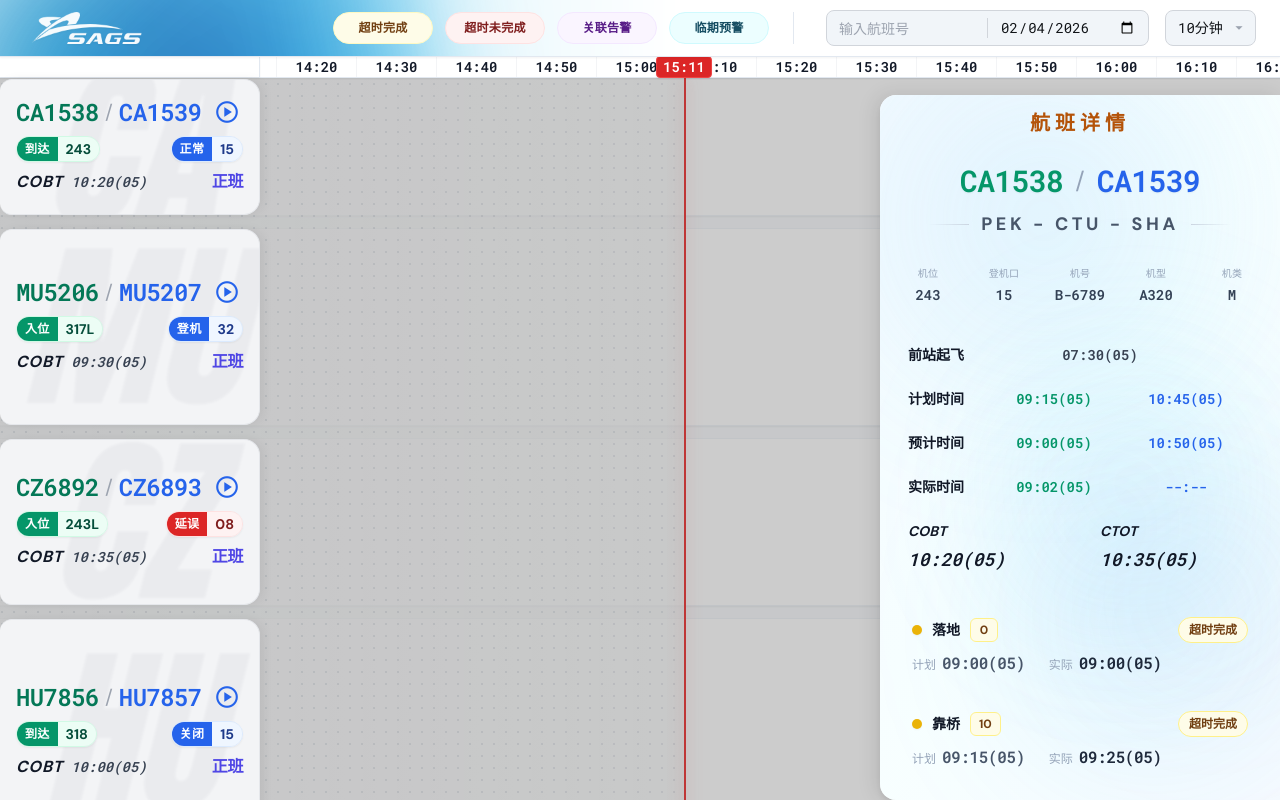
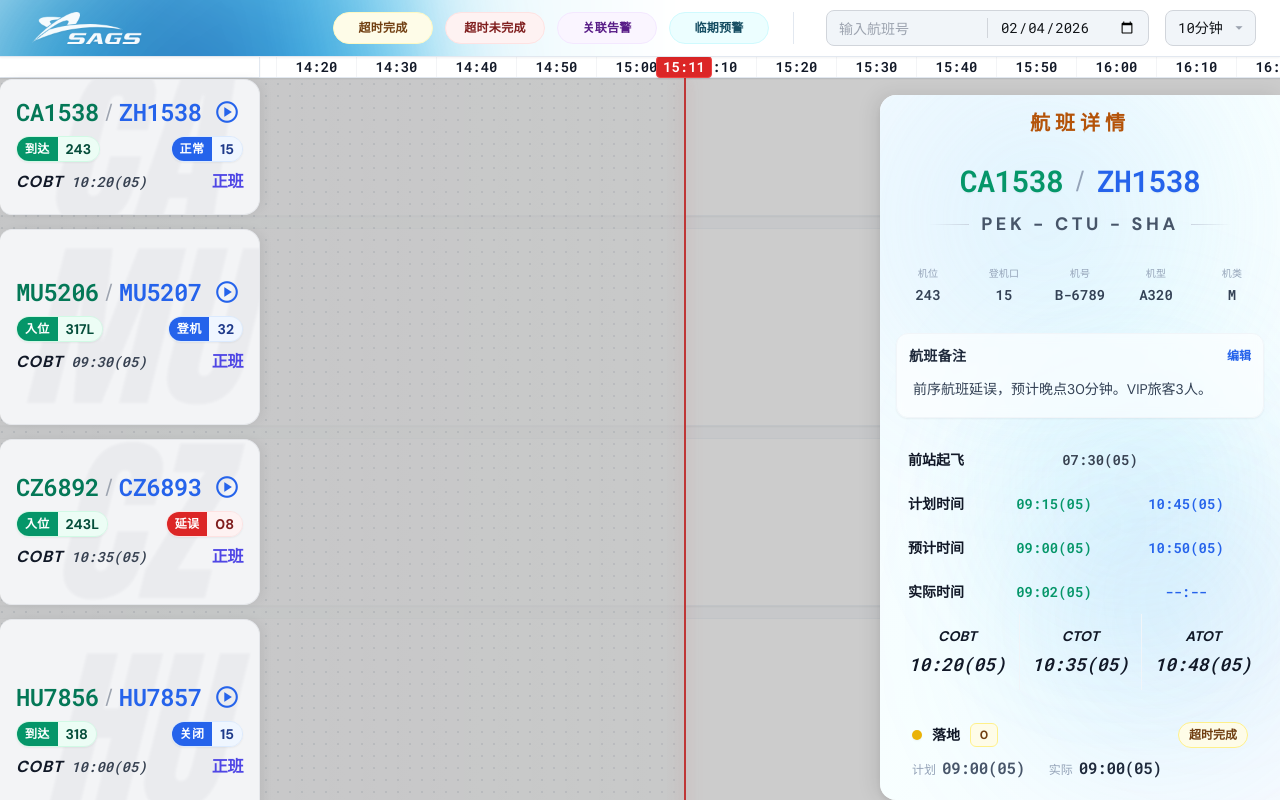
Before and after one commit to fwilyair/flight-ops-center, a React (Vite) app: page / in a window 1280 px wide. Both pictures are taken after a click on the element 130 px from the left and 147 px from the top of the page. Built offline with nearby package versions, Linux system fonts and the light colour scheme.

Commit message:
feat: add flight remarks and ATOT display

```diff
--- a/App.tsx
+++ b/App.tsx
@@ -14,6 +14,9 @@ const App: React.FC = () => {
     const now = new Date();
     return `${now.getHours()}:${now.getMinutes().toString().padStart(2, '0')}`;
   });
+
+  // 航班列表状态（初始化为 Mock 数据）
+  const [flights, setFlights] = useState<Flight[]>(MOCK_FLIGHTS);
 
   // 搜索和日期状态
   const [searchQuery, setSearchQuery] = useState('');
@@ -39,6 +42,15 @@ const App: React.FC = () => {
 
   const handlePanelClose = () => {
     setIsPanelOpen(false);
+  };
+
+  const handleFlightUpdate = (updatedFlight: Flight) => {
+    setFlights(prev => prev.map(f => f.id === updatedFlight.id ? updatedFlight : f));
+
+    // 如果当前选中的航班就是更新的航班，也需要更新 selectedFlight 状态
+    if (selectedFlight?.id === updatedFlight.id) {
+      setSelectedFlight(updatedFlight);
+    }
   };
 
   // 胶囊详情弹窗状态
@@ -71,7 +83,7 @@ const App: React.FC = () => {
 
   // 过滤航班列表
   const filteredFlights = useMemo(() => {
-    return MOCK_FLIGHTS.filter(flight => {
+    return flights.filter(flight => {
       // 航班号过滤（不区分大小写）
       const matchesSearch = searchQuery === '' ||
         flight.flightNo.toLowerCase().includes(searchQuery.toLowerCase()) ||
@@ -278,6 +290,7 @@ const App: React.FC = () => {
         flight={selectedFlight}
         isOpen={isPanelOpen}
         onClose={handlePanelClose}
+        onFlightUpdate={handleFlightUpdate}
       />
 
       {/* Capsule Detail Modal */}
--- a/components/FlightDetailPanel.tsx
+++ b/components/FlightDetailPanel.tsx
@@ -5,6 +5,7 @@ interface FlightDetailPanelProps {
     flight: Flight | null;
     isOpen: boolean;
     onClose: () => void;
+    onFlightUpdate?: (flight: Flight) => void;
 }
 
 // Format time to HH:MM(DD) format
@@ -19,7 +20,17 @@ export const FlightDetailPanel: React.FC<FlightDetailPanelProps> = ({
     flight,
     isOpen,
     onClose,
+    onFlightUpdate,
 }) => {
+    const [isEditingRemarks, setIsEditingRemarks] = React.useState(false);
+    const [tempRemarks, setTempRemarks] = React.useState('');
+
+    // Reset editing state when flight changes or panel closes
+    React.useEffect(() => {
+        setIsEditingRemarks(false);
+        setTempRemarks('');
+    }, [flight?.id, isOpen]);
+
     if (!flight) return null;
 
     return (
@@ -181,6 +192,69 @@ export const FlightDetailPanel: React.FC<FlightDetailPanelProps> = ({
                             ))}
                         </div>
 
+                        {/* Remarks Section */}
+                        <div className="bg-white/60 backdrop-blur-sm rounded-xl p-3 border border-slate-100 shadow-sm">
+                            <div className="flex items-center justify-between mb-2">
+                                <span className="text-sm font-extrabold text-slate-800 uppercase tracking-wide">
+                                    航班备注
+                                </span>
+                                {!isEditingRemarks && (
+                                    <button
+                                        onClick={() => {
+                                            setTempRemarks(flight.remarks || '');
+                                            setIsEditingRemarks(true);
+                                        }}
+                                        className="text-xs text-blue-600 hover:text-blue-700 font-bold hover:underline transition-all"
+                                    >
+                                        编辑
+                                    </button>
+                                )}
+                            </div>
+
+                            {isEditingRemarks ? (
+                                <div className="space-y-2 animate-in fade-in zoom-in-95 duration-200">
+                                    <textarea
+                                        value={tempRemarks}
+                                        onChange={(e) => setTempRemarks(e.target.value)}
+                                        className="w-full text-sm p-3 rounded-lg border border-slate-200 focus:border-blue-500 focus:ring-2 focus:ring-blue-100 outline-none resize-none bg-white text-slate-700 leading-relaxed shadow-inner"
+                                        rows={3}
+                                        autoFocus
+                                        placeholder="请输入航班备注信息..."
+                                    />
+                                    <div className="flex justify-end gap-2">
+                                        <button
+                                            onClick={() => setIsEditingRemarks(false)}
+                                            className="px-3 py-1.5 text-xs font-bold text-slate-500 hover:bg-slate-100 hover:text-slate-700 rounded-md transition-colors"
+                                        >
+                                            取消
+                                        </button>
+                                        <button
+                                            onClick={() => {
+                                                onFlightUpdate?.({ ...flight, remarks: tempRemarks });
+                                                setIsEditingRemarks(false);
+                                            }}
+                                            className="px-4 py-1.5 text-xs font-bold text-white bg-blue-600 hover:bg-blue-700 active:bg-blue-800 rounded-md shadow-sm transition-colors flex items-center gap-1"
+                                        >
+                                            <span className="material-symbols-outlined text-[14px]">check</span>
+                                            保存
+                                        </button>
+                                    </div>
+                                </div>
+                            ) : (
+                                <div
+                                    className={`text-sm leading-relaxed p-1 rounded-md transition-colors ${flight.remarks ? 'text-slate-700' : 'text-slate-400 italic'
+                                        } hover:bg-slate-50/50 cursor-pointer`}
+                                    onClick={() => {
+                                        setTempRemarks(flight.remarks || '');
+                                        setIsEditingRemarks(true);
+                                    }}
+                                    title="点击编辑备注"
+                                >
+                                    {flight.remarks || '暂无备注信息，点击添加...'}
+                                </div>
+                            )}
+                        </div>
+
 
 
 
@@ -224,15 +298,19 @@ export const FlightDetailPanel: React.FC<FlightDetailPanelProps> = ({
                                         {formatTime(flight.times?.atd)}
                                     </div>
                                 </div>
-                                {/* COBT & CTOT */}
-                                <div className="grid grid-cols-2">
-                                    <div className="p-3">
+                                {/* COBT & CTOT & ATOT */}
+                                <div className="grid grid-cols-3">
+                                    <div className="flex flex-col items-center p-3">
                                         <div className="text-gray-900 dark:text-gray-100 font-bold mb-1 italic">COBT</div>
                                         <div className="font-mono tabular-nums text-gray-900 dark:text-gray-100 font-bold text-lg italic">{formatTime(flight.times?.cobt)}</div>
                                     </div>
-                                    <div className="p-3 pl-5">
+                                    <div className="flex flex-col items-center p-3 border-l border-slate-100">
                                         <div className="text-gray-900 dark:text-gray-100 font-bold mb-1 italic">CTOT</div>
                                         <div className="font-mono tabular-nums text-gray-900 dark:text-gray-100 font-bold text-lg italic">{formatTime(flight.times?.ctot)}</div>
+                                    </div>
+                                    <div className="flex flex-col items-center p-3 border-l border-slate-100">
+                                        <div className="text-gray-900 dark:text-gray-100 font-bold mb-1 italic">ATOT</div>
+                                        <div className="font-mono tabular-nums text-gray-900 dark:text-gray-100 font-bold text-lg italic">{formatTime(flight.times?.atot)}</div>
                                     </div>
                                 </div>
                             </div>
--- a/data.ts
+++ b/data.ts
@@ -5,8 +5,10 @@ export const MOCK_FLIGHTS: Flight[] = [
   // 1. 进港已完成 - 2个事件
   {
     id: '1',
-    flightNo: 'CA1538',
-    codeshare: 'CA1539',
+    flightNo: 'CA1538 / CA1539',
+    codeshare: 'ZH1538',
+    remarks: '前序航班延误，预计晚点30分钟。VIP旅客3人。',
+    stand: '203',
     registration: 'B-6789',
     aircraftType: 'A320',
     aircraftCategory: 'M',
@@ -27,7 +29,8 @@ export const MOCK_FLIGHTS: Flight[] = [
       std: '10:45',
       etd: '10:50',
       cobt: '10:20',
-      ctot: '10:35'
+      ctot: '10:35',
+      atot: '10:48'
     },
     events: [
       {
@@ -83,6 +86,7 @@ export const MOCK_FLIGHTS: Flight[] = [
   {
     id: '2',
     flightNo: 'MU5206',
+    remarks: '过站时间紧张，请关注保障进度。',
     codeshare: 'MU5207',
     // Dual status for Turnaround
     arrInfo: {
@@ -97,7 +101,9 @@ export const MOCK_FLIGHTS: Flight[] = [
     times: {
       sta: '09:40',
       std: '11:00',
-      cobt: '09:30'
+      cobt: '09:30',
+      ctot: '09:45',
+      atot: '09:55'
     },
     events: [
       { id: 'e3', label: '落地', type: 'LAND', timeActual: '09:40', timeScheduled: '09:40', status: 'overtime-completed' },
@@ -231,7 +237,9 @@ export const MOCK_FLIGHTS: Flight[] = [
   // 7. 调机航班
   {
     id: '7',
-    flightNo: '3U8662',
+    flightNo: '3U8888',
+    remarks: '重要货物，优先保障。',
+    stand: '205',
     codeshare: '3U8663',
     arrInfo: {
       status: '入位',
--- a/types.ts
+++ b/types.ts
@@ -41,6 +41,7 @@ export interface Flight {
   id: string;
   flightNo: string;
   codeshare?: string;
+  remarks?: string; // New field for flight remarks
   stand?: string;
   gate?: string;
   // Aircraft info
@@ -75,6 +76,7 @@ export interface Flight {
     // Slot times
     cobt?: string; // COBT
     ctot?: string; // CTOT
+    atot?: string; // ATOT
   };
   events: TimelineEvent[];
   annotations: Annotation[];
```
